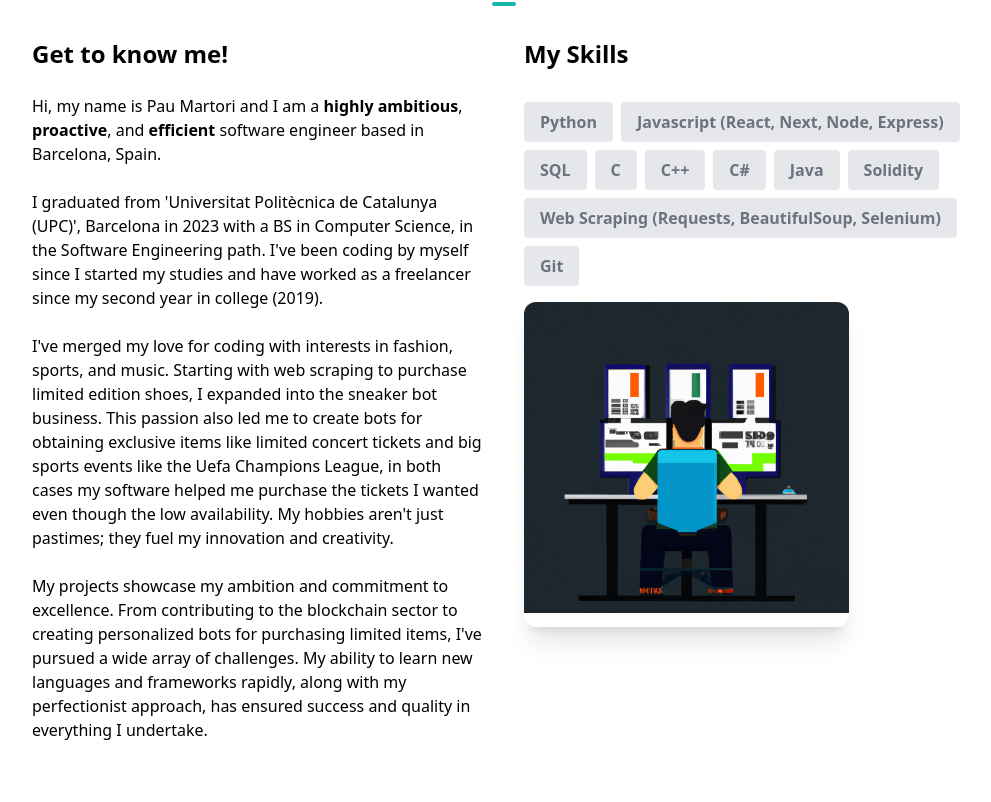
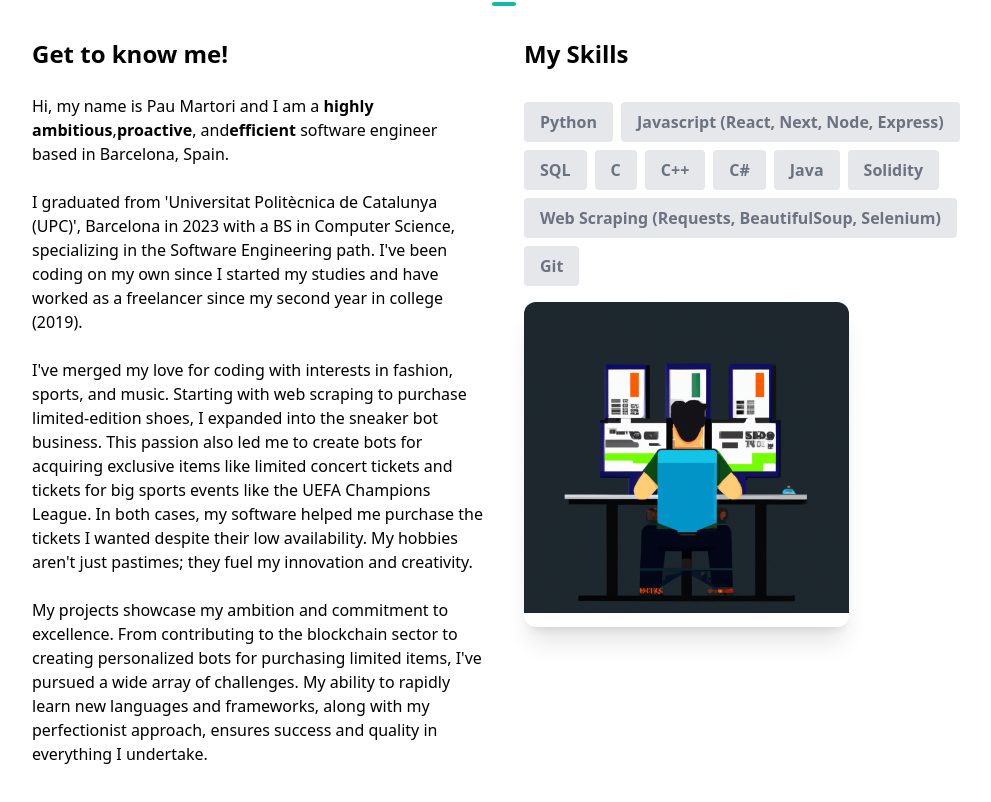
Before and after one commit to bymarto1/portfolio, a Next.js app: page / in a window 1280 px wide. Shown: the part 927-1729 px from the top of the page, without its empty margins (136-1127 px from the left). Built offline with nearby package versions, Linux system fonts and the light colour scheme.

Commit message:
modified about section

```diff
--- a/components/AboutSection.tsx
+++ b/components/AboutSection.tsx
@@ -30,24 +30,25 @@ const AboutSection = () => {
             </h1>
             <p>
               Hi, my name is Pau Martori and I am a{" "}
-              <span className="font-bold">{"highly ambitious"}</span>,
-              <span className="font-bold">{" proactive"}</span>, and
-              <span className="font-bold">{" efficient"}</span> software engineer
+              <span className="font-bold">highly ambitious</span>,
+              <span className="font-bold">proactive</span>, and
+              <span className="font-bold">efficient</span> software engineer
               based in Barcelona, Spain.
             </p>
             <br />
             <p>
-              I graduated from 'Universitat Politècnica de Catalunya (UPC)', Barcelona in 2023
-              with a BS in Computer Science, in the Software Engineering path. I've been coding by myself since I started my studies and have worked as a freelancer since my second year in college (2019).
+              I graduated from &apos;Universitat Politècnica de Catalunya (UPC)&apos;, Barcelona in 2023
+              with a BS in Computer Science, specializing in the Software Engineering path. I&apos;ve been coding on my own since I started my studies and have worked as a freelancer since my second year in college (2019).
             </p>
             <br />
             <p>
-            I've merged my love for coding with interests in fashion, sports, and music. Starting with web scraping to purchase limited edition shoes, I expanded into the sneaker bot business. This passion also led me to create bots for obtaining exclusive items like limited concert tickets and big sports events like the Uefa Champions League, in both cases my software helped me purchase the tickets I wanted even though the low availability. My hobbies aren't just pastimes; they fuel my innovation and creativity.
+            I&apos;ve merged my love for coding with interests in fashion, sports, and music. Starting with web scraping to purchase limited-edition shoes, I expanded into the sneaker bot business. This passion also led me to create bots for acquiring exclusive items like limited concert tickets and tickets for big sports events like the UEFA Champions League. In both cases, my software helped me purchase the tickets I wanted despite their low availability. My hobbies aren&apos;t just pastimes; they fuel my innovation and creativity.
             </p>
             <br />
             <p>
-            My projects showcase my ambition and commitment to excellence. From contributing to the blockchain sector to creating personalized bots for purchasing limited items, I've pursued a wide array of challenges. My ability to learn new languages and frameworks rapidly, along with my perfectionist approach, has ensured success and quality in everything I undertake.
+            My projects showcase my ambition and commitment to excellence. From contributing to the blockchain sector to creating personalized bots for purchasing limited items, I&apos;ve pursued a wide array of challenges. My ability to rapidly learn new languages and frameworks, along with my perfectionist approach, ensures success and quality in everything I undertake.
             </p>
+
           </div>
           <div className="text-center md:w-1/2 md:text-left">
             <h1 className="text-2xl font-bold mb-6">My Skills</h1>
```
